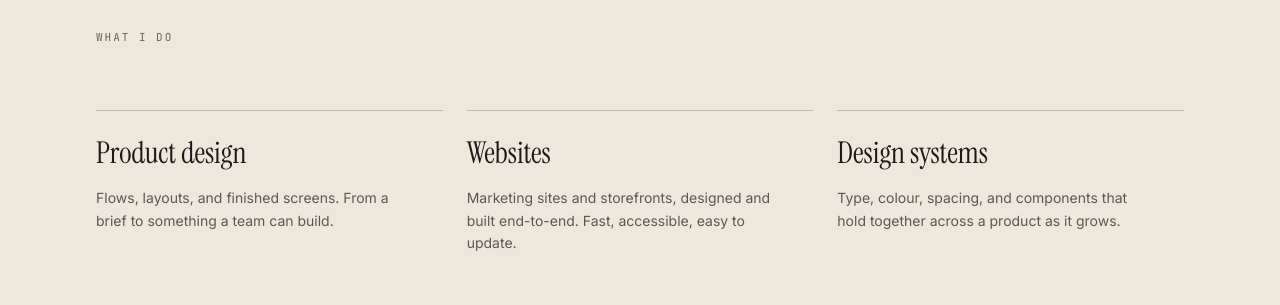
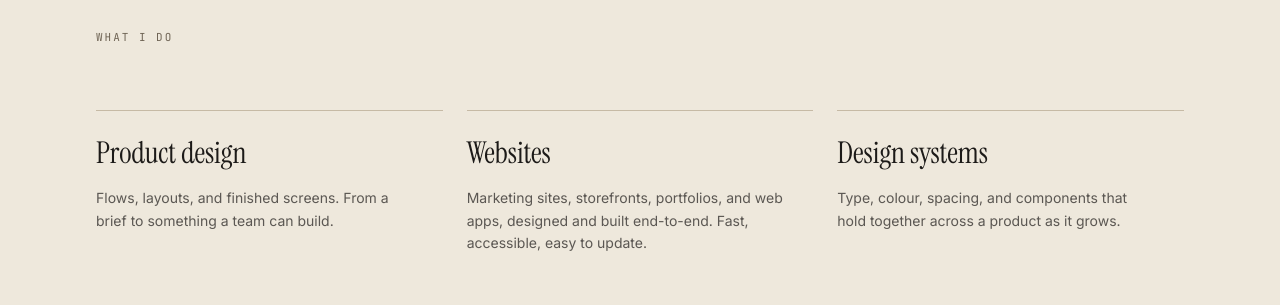
Before and after one commit to tran28/portfolio, a React (Create React App) app: page /design in a window 1280 px wide. Shown: the part 2797-3102 px from the top of the page. Built offline with nearby package versions, Linux system fonts and the light colour scheme.

Commit message:
Design page: websites service covers all site types

```diff
--- a/src/content/design.js
+++ b/src/content/design.js
@@ -11,7 +11,7 @@ export const design = {
     },
     {
       title: 'Websites',
-      body: 'Marketing sites and storefronts, designed and built end-to-end. Fast, accessible, easy to update.',
+      body: 'Marketing sites, storefronts, portfolios, and web apps, designed and built end-to-end. Fast, accessible, easy to update.',
     },
     {
       title: 'Design systems',
```
